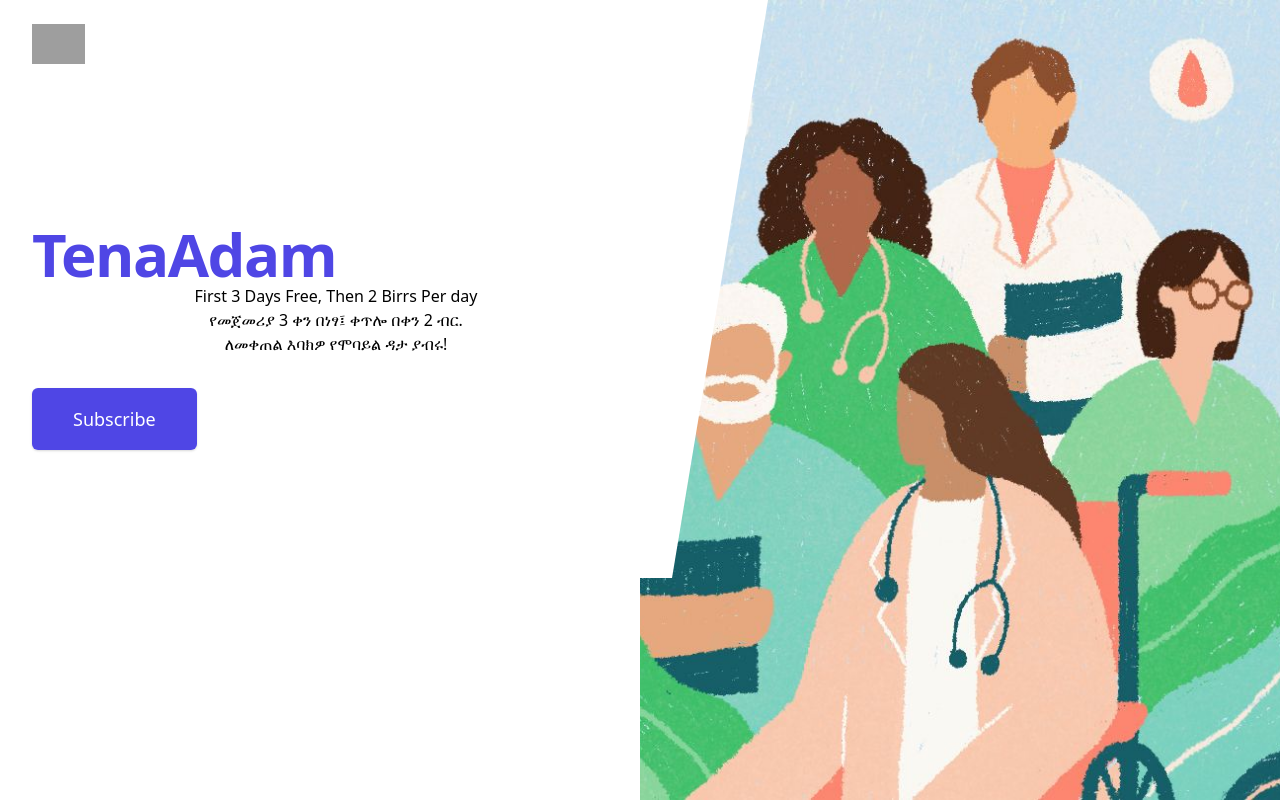
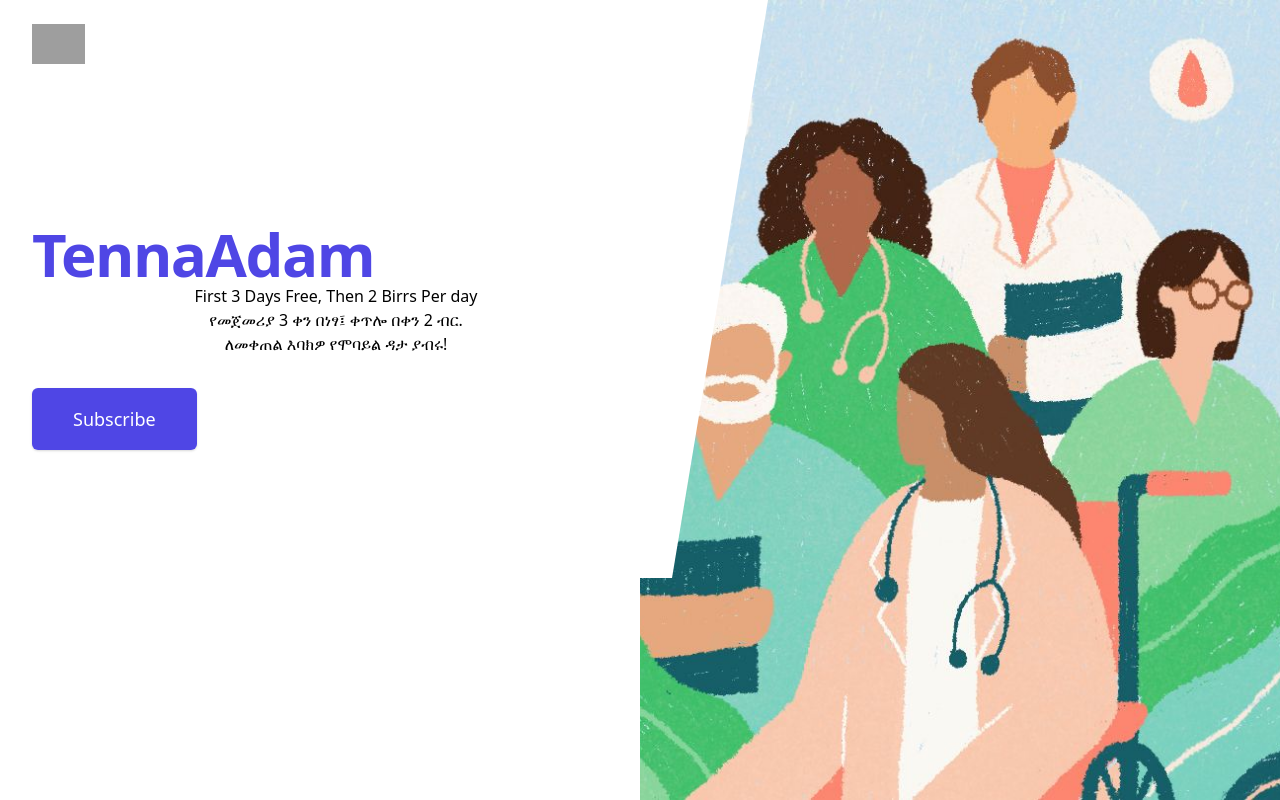
Before and after one commit to fasi13/tenna.et, a React (Create React App) app: page / in a window 1280 px wide. Built offline with nearby package versions, Linux system fonts and the light colour scheme; grey boxes are pictures that could not be loaded.

Commit message:
Title is modified

```diff
--- a/src/Pages/Home/Home.js
+++ b/src/Pages/Home/Home.js
@@ -81,7 +81,7 @@
               <div className="sm:text-center lg:text-left">
                 <h1 className="text-4xl tracking-tight font-extrabold text-gray-900 sm:text-5xl md:text-6xl">
                   <span className="pb-4 text-indigo-600 block xl:inline text-center">
-                    TenaAdam
+                    TennaAdam
                   </span>{" "}
                 </h1>
                 {/* <p className="mt-3 text-center text-base text-gray-500 sm:mt-5 text-2xl sm:max-w-xl sm:mx-auto md:mt-5 lg:mx-0"> */}
```
